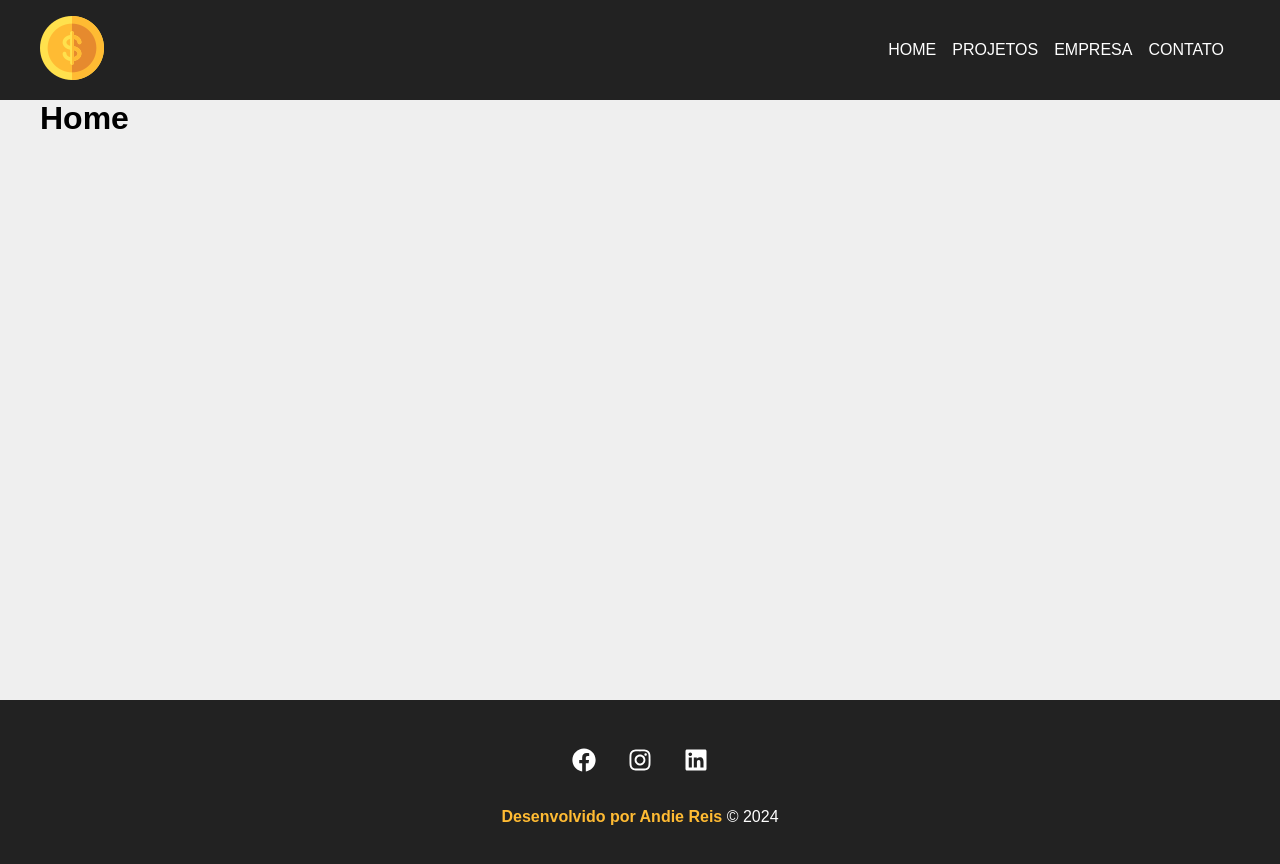
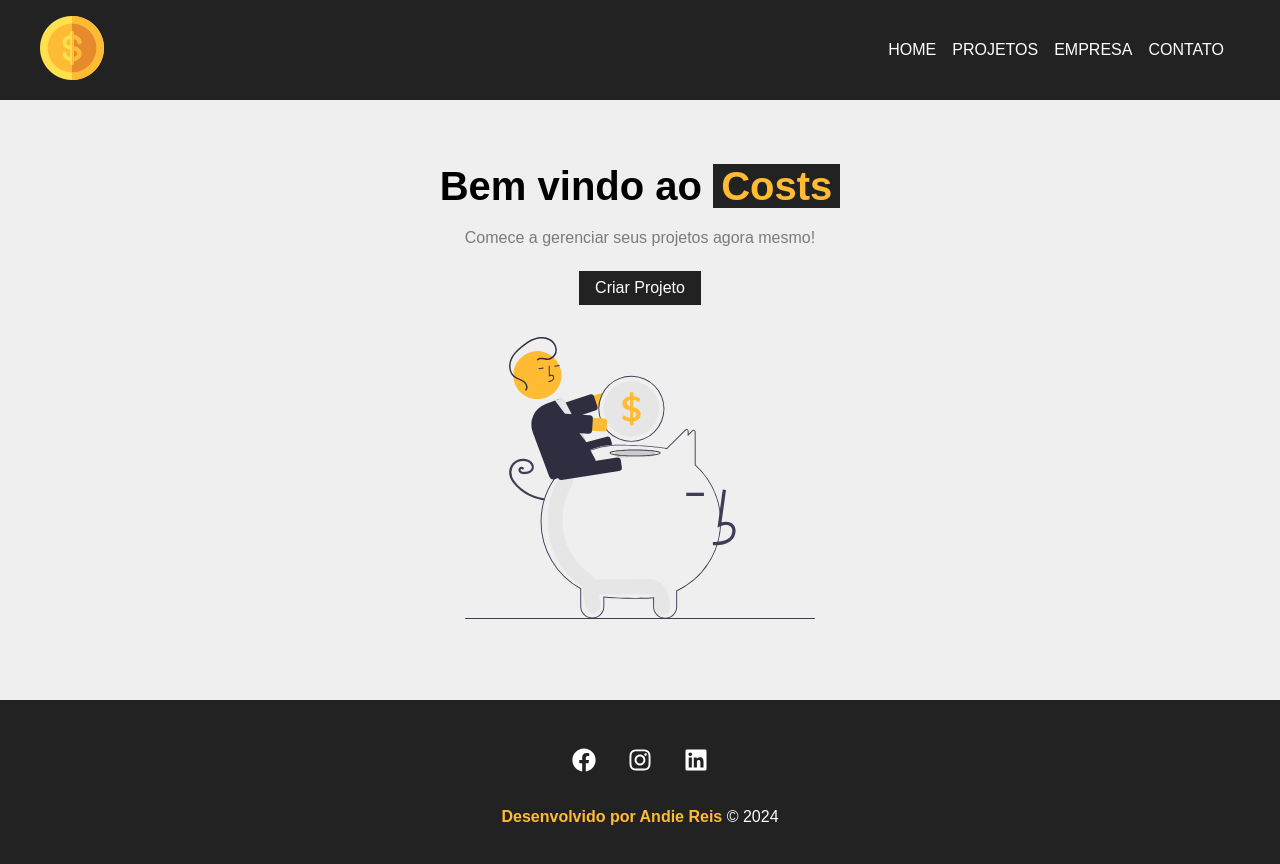
Before and after one commit to AndieReis/costs-project, a React (Create React App) app: page / in a window 1280 px wide. Shown: the top 864 px of the page. Built offline with nearby package versions, Linux system fonts and the light colour scheme; a web font is replaced by a local one.

Commit message:
Add Home

```diff
--- a/src/App.js
+++ b/src/App.js
@@ -5,6 +5,7 @@
 import Projects from './components/pages/Projects';
 import Company from './components/pages/Company';
 import Contact from './components/pages/Contact';
+import NewProject from './components/pages/NewProject';
 
 import Container from './components/layout/Container';
 import Footer from './components/layout/Footer';
@@ -22,6 +23,7 @@
           <Route path='projects' element={<Projects />} />
           <Route path='company' element={<Company />} />
           <Route path='contact' element={<Contact />} />
+          <Route path='newproject' element={<NewProject />} />
         </Routes>
       </Container>
 
--- /dev/null
+++ b/src/components/layout/LinkButton.js
@@ -0,0 +1,13 @@
+import { Link } from "react-router-dom"
+import styles from "./LinkButton.module.css"
+
+
+function LinkButton({ to, text }) {
+    return (
+        <Link className={styles.btn} to={to}>
+            {text}
+        </Link>
+    )
+}
+
+export default LinkButton
--- /dev/null
+++ b/src/components/layout/LinkButton.module.css
@@ -0,0 +1,11 @@
+.btn {
+    background-color: #222;
+    color: #fff;
+    padding: 0.5rem 1em;
+    text-decoration: none;
+    transition: 0.5s;
+}
+
+.btn:hover {
+    color: #ffbb33;
+}
--- a/src/components/pages/Home.js
+++ b/src/components/pages/Home.js
@@ -1,6 +1,16 @@
+import styles from './Home.module.css'
+import savings from '../../img/savings.svg'
+import LinkButton from '../layout/LinkButton'
+
+
 function Home() {
-    return(
-        <h1>Home</h1>
+    return (
+        <section className={styles.home_container}>
+            <h1>Bem vindo ao <span>Costs</span></h1>
+            <p>Comece a gerenciar seus projetos agora mesmo!</p>
+            <LinkButton to="/newproject" text="Criar Projeto" />
+            <img src={savings} alt='Costs' />
+        </section>
     )
 }
 
--- /dev/null
+++ b/src/components/pages/Home.module.css
@@ -0,0 +1,29 @@
+.home_container {
+    width: 100%;
+    display: flex;
+    flex-direction: column;
+    align-items: center;
+    justify-content: center;
+    padding: 4em;
+}
+
+.home_container h1 {
+    font-size: 2.5em;
+    margin-bottom: .5em;
+}
+
+.home_container h1 span {
+    color: #ffbb33;
+    padding: 0 .2em;
+    background-color: #222;
+}
+
+.home_container p {
+    margin-bottom: 1.5em;
+    color: #7b7b7b;
+}
+
+.home_container img {
+    width: 350px;
+    margin: 2em 0;
+}
--- /dev/null
+++ b/src/components/pages/NewProject.js
@@ -0,0 +1,7 @@
+function NewProject() {
+    return (
+        <h1>New Project</h1>
+    )
+}
+
+export default NewProject
```
